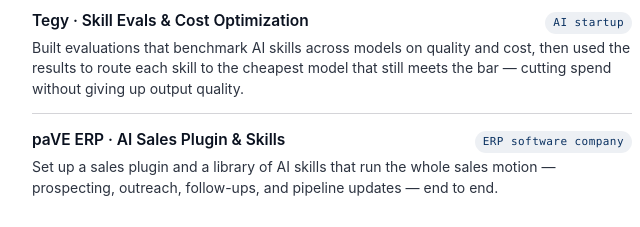
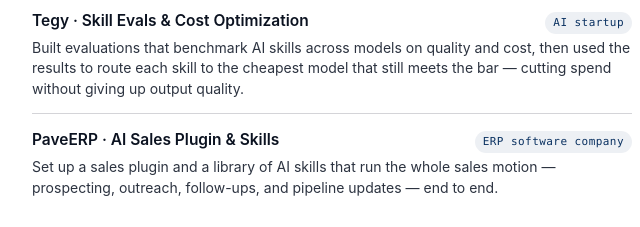
Before and after one commit to mertall/multimodalworks.io, a plain HTML site: page index.html in a window 1280 px wide. Shown: the part 1620-1847 px from the top of the page, 308-948 px from the left. Drawn offline with Linux system fonts and the light colour scheme.

Commit message:
fix(home): correct PaveERP name
Co-Authored-By: Claude Opus 5.5 <noreply@anthropic.com>
Claude-Session: https://claude.ai/code/session_0139H4mbAqeigkMzKpQuUGVX

```diff
--- a/index.html
+++ b/index.html
@@ -577,7 +577,7 @@
           </li>
           <li>
             <div class="row1">
-              <span class="name">paVE ERP &middot; AI Sales Plugin &amp; Skills</span>
+              <span class="name">PaveERP &middot; AI Sales Plugin &amp; Skills</span>
               <span class="client">ERP software company</span>
             </div>
             <p class="desc">Set up a sales plugin and a library of AI skills that run the whole sales motion &mdash; prospecting, outreach, follow-ups, and pipeline updates &mdash; end to end.</p>
```
